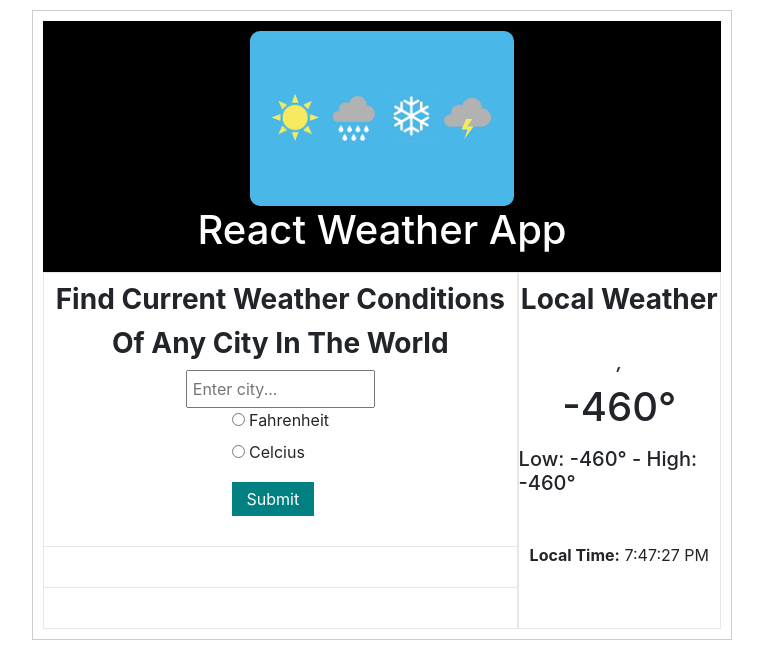
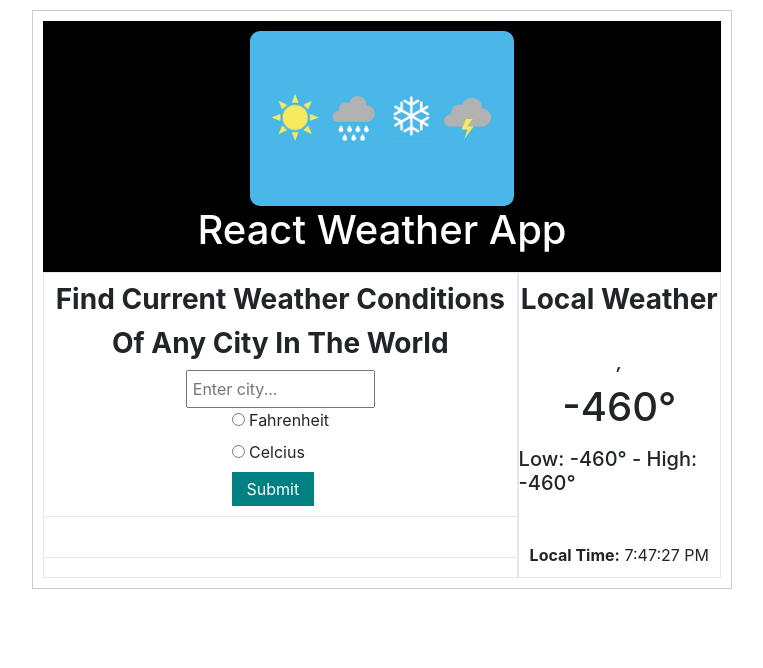
Before and after one commit to agaparkg/weather-app-react, a React (Create React App) app: page / in a window 1280 px wide. Shown: the top 668 px of the page, without its empty margins (258-1021 px from the left). Built offline with nearby package versions, Linux system fonts and the light colour scheme; no server answers.

Commit message:
added some css styles to the result section

```diff
--- a/src/App.css
+++ b/src/App.css
@@ -57,7 +57,6 @@ main #right-side {
   padding: 5px 15px;
   outline: none;
   border: none;
-  margin-top: 10px;
 }
 
 #search {
@@ -74,7 +73,7 @@ main #right-side {
 
 .search-result {
   width: 100%;
-  margin: 30px 0;
+  margin: 10px 0 0 0;
   padding: 20px;
   border-top: 1px solid rgb(233, 230, 230);
   border-bottom: 1px solid rgb(233, 230, 230);
@@ -99,3 +98,8 @@ main #right-side {
 #error {
   color: red;
 }
+
+.result-description {
+  flex: 1;
+  text-align: center;
+}
```
